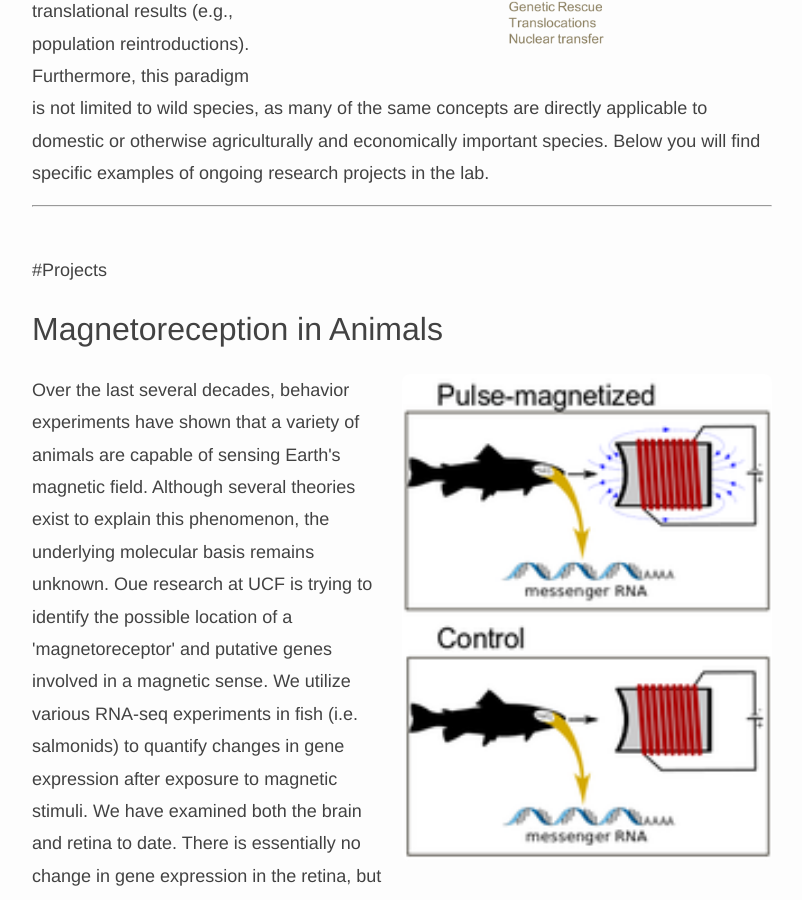
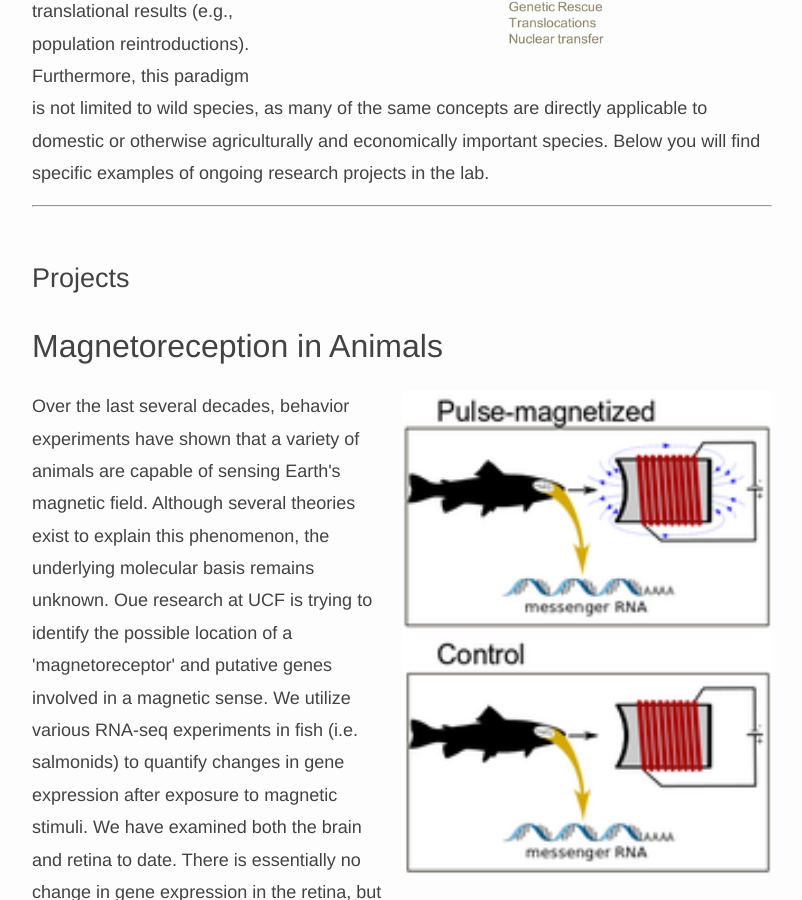
Before and after one commit to rfitak/FitakLab, a Jekyll site: the page built from _pages/research/index.md, in a window 1280 px wide and 900 px high, scrolled down 893 px. Shown: the whole window, without its empty margins (238-1040 px from the left). Built offline with Jekyll 4.4.1, drawn with Linux system fonts in a browser that asks for light colours; nearby versions of some CDN libraries.

```diff
--- a/_pages/research/index.md
+++ b/_pages/research/index.md
@@ -15,7 +15,7 @@
 
 <br>
 
-#Projects
+<h1>Projects</h1>
 
 <div class="lab-wrapper">
     <ul class="lab-list">
```
